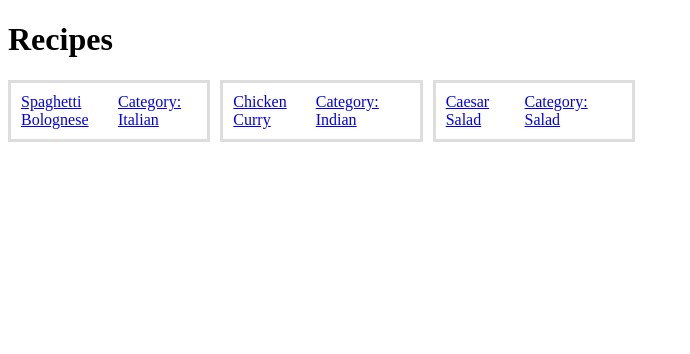
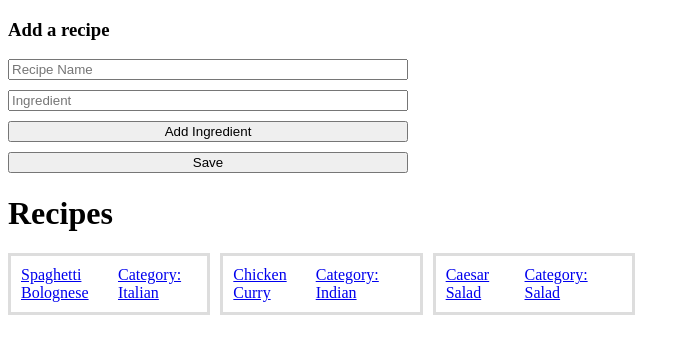
Before and after one commit to abbreviatedman/react-monorepo, a React (Vite) app in the folder 04-advanced-react/4b-redux-toolkit/lesson/: page / in a window 1280 px wide. Shown: the top 354 px of the page, without its empty margins (0-690 px from the left). Built offline with nearby package versions, Linux system fonts and the light colour scheme.

Commit message:
Changes style and renders form immediately.

```diff
--- a/04-advanced-react/4b-redux-toolkit/lesson/src/components/RecipeForm.jsx
+++ b/04-advanced-react/4b-redux-toolkit/lesson/src/components/RecipeForm.jsx
@@ -16,17 +16,22 @@ function RecipeForm() {
     event.preventDefault();
   }
 
+  const formStyles = {
+    display: 'flex',
+    flexDirection: 'column',
+    justifyContent: 'center',
+    width: '400px',
+    gap: '10px',
+    height: '100%',
+  }
+
   return (
-    <form onSubmit={handleSubmit}>
+    <form onSubmit={handleSubmit} style={formStyles}>
       <input
         value={name}
         onChange={(e) => setName(e.target.value)}
         placeholder="Recipe Name"
       />
-
-      <button type="button" onClick={handleAddIngredient}>
-        Add Ingredient
-      </button>
 
       {ingredients.map((ingredient, index) => (
         <input
@@ -37,6 +42,10 @@ function RecipeForm() {
         />
       ))}
 
+      <button type="button" onClick={handleAddIngredient}>
+        Add Ingredient
+      </button>
+
       <button type="submit">Save</button>
     </form>
   );
--- a/04-advanced-react/4b-redux-toolkit/lesson/src/components/RecipeList.jsx
+++ b/04-advanced-react/4b-redux-toolkit/lesson/src/components/RecipeList.jsx
@@ -21,6 +21,7 @@ const recipes = [
         category: 'Salad'
     },
 ];
+import RecipeForm from "./RecipeForm";
 
 function RecipeList() {
   const listStyles = {
@@ -37,6 +38,8 @@ function RecipeList() {
 
   return (
     <>
+      <h3>Add a recipe</h3>
+      <RecipeForm />
       <h1>Recipes</h1>
       <div style={gridStyles}>
         {recipes.map((recipe) => (
```
Also changed, not shown: 1 other file (tests, documents, lock files or other folders).
